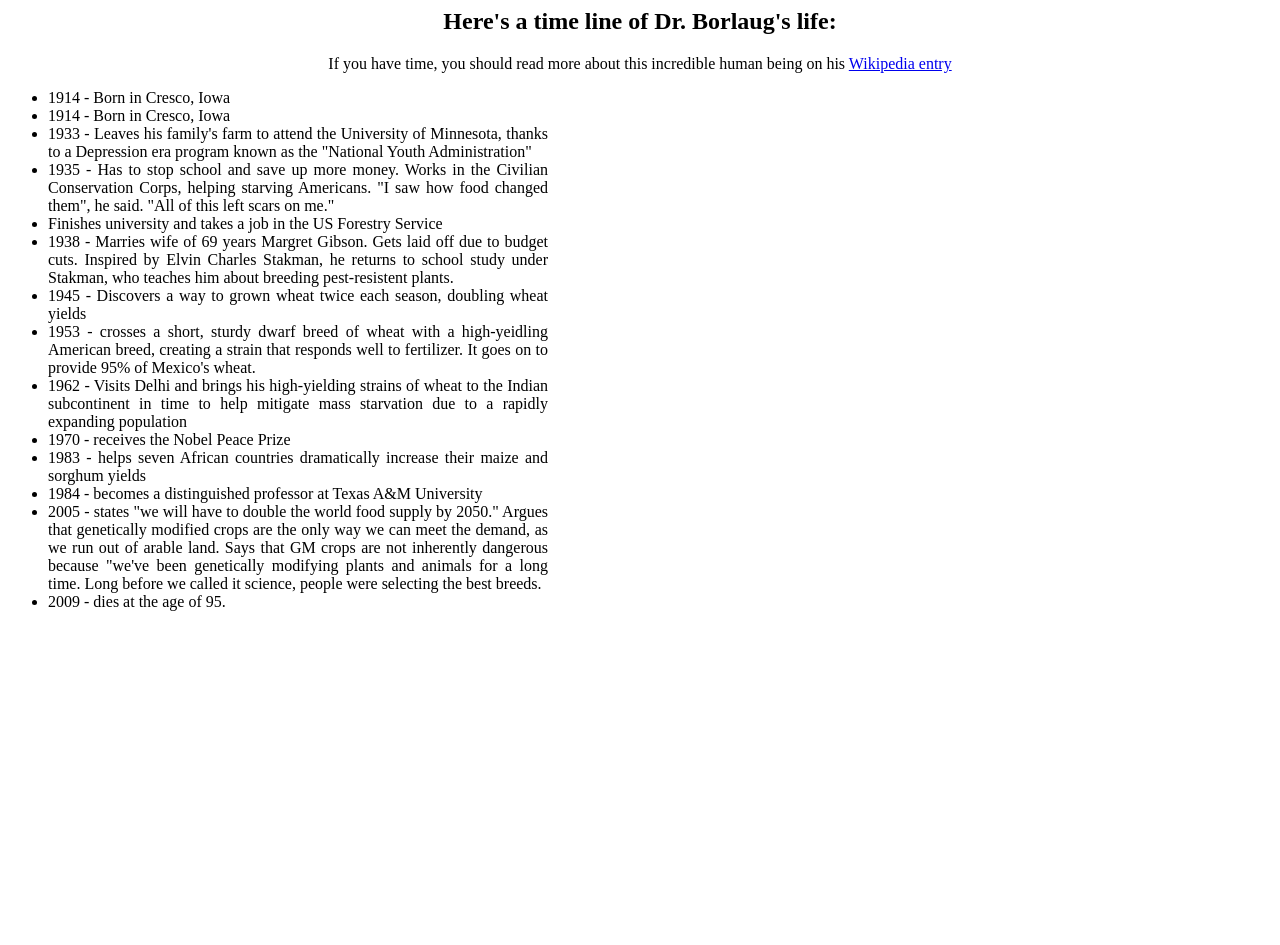
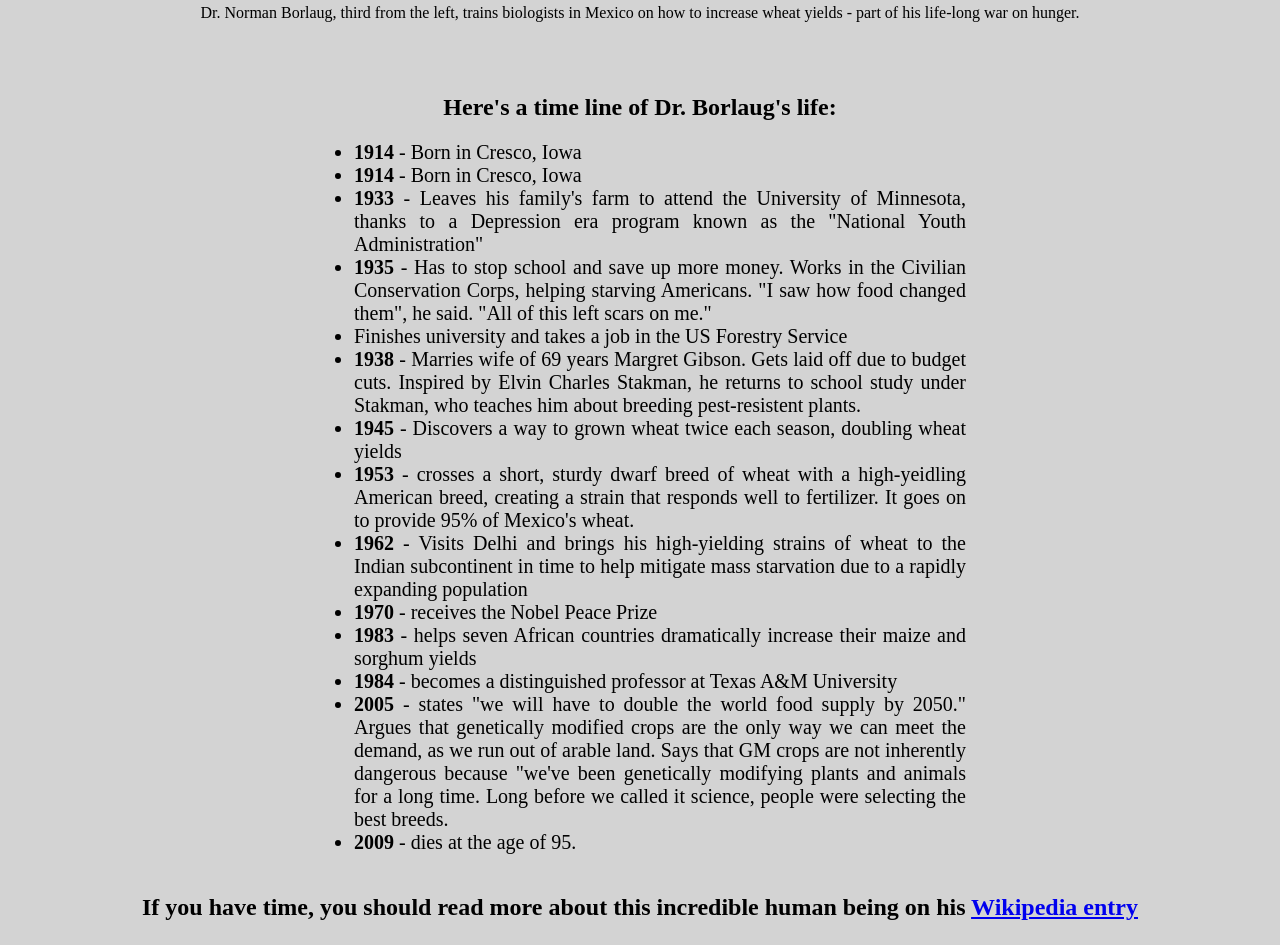
Before and after one commit to HAMMAS-SALEEM/Tribute-Page, a plain HTML site: page index.html in a window 1280 px wide. Shown: the part 430-1375 px from the top of the page. Before the commit the page ends 1057 px from the top, so only its background shows below. Drawn offline with Linux system fonts and the light colour scheme.

Commit message:
Final Hammas

```diff
--- a/index.html
+++ b/index.html
@@ -9,38 +9,34 @@
     <body>
         <main id='main'>
             <h1 id='title'>Dr. Norman Borlaug</h1>
-
             <div id="img-div">
                 <p id='img-caption'>The man who saved a billion lives</p>
                 <div id="img">
                     <p id="imge">
                     <img src="https://cdn.freecodecamp.org/testable-projects-fcc/images/tribute-page-main-image.jpg">
+                <p>Dr. Norman Borlaug, third from the left, trains biologists in Mexico on how to increase wheat yields - part of his life-long war on hunger.</p><br><br>
                 </p>
                 </div>
                 <p><h2>Here's a time line of Dr. Borlaug's life:</h2></p>
-        <p> If you have time, you should read more about this incredible human being on his
-            <a   href="https://en.wikipedia.org/wiki/Norman_Borlaug"  id="tribute-link" target="_blank" >Wikipedia entry</a>
-            </p>
-
             </div>
 
         </main>
-
+        <table id='content'>
             <ul>
                 <li>
-                1914 - Born in Cresco, Iowa
+                    <b>1914</b> - Born in Cresco, Iowa
 
                 </li>
                 <li>
-                1914 - Born in Cresco, Iowa
+                    <b>1914</b> - Born in Cresco, Iowa
 
                 </li>
                 <li>
-                1933 - Leaves his family's farm to attend the University of Minnesota, thanks to a Depression era program known as the "National Youth Administration"
+                    <b>1933</b> - Leaves his family's farm to attend the University of Minnesota, thanks to a Depression era program known as the "National Youth Administration"
 
                 </li>
                 <li>
-                1935 - Has to stop school and save up more money. Works in the Civilian Conservation Corps, helping starving Americans. "I saw how food changed them", he said. "All of this left scars on me."
+                    <b>1935</b> - Has to stop school and save up more money. Works in the Civilian Conservation Corps, helping starving Americans. "I saw how food changed them", he said. "All of this left scars on me."
 
                 </li>
                 <li>
@@ -48,40 +44,47 @@
 
                 </li>
                 <li>
-                1938 - Marries wife of 69 years Margret Gibson. Gets laid off due to budget cuts. Inspired by Elvin Charles Stakman, he returns to school study under Stakman, who teaches him about breeding pest-resistent plants.
+                    <b>1938</b> - Marries wife of 69 years Margret Gibson. Gets laid off due to budget cuts. Inspired by Elvin Charles Stakman, he returns to school study under Stakman, who teaches him about breeding pest-resistent plants.
 
                 </li>
 
 
                 <li>
-                1945 - Discovers a way to grown wheat twice each season, doubling wheat yields
+                    <b>1945</b> - Discovers a way to grown wheat twice each season, doubling wheat yields
 
                 </li>
                 <li>
-                1953 - crosses a short, sturdy dwarf breed of wheat with a high-yeidling American breed, creating a strain that responds well to fertilizer. It goes on to provide 95% of Mexico's wheat.
+                    <b>1953</b> - crosses a short, sturdy dwarf breed of wheat with a high-yeidling American breed, creating a strain that responds well to fertilizer. It goes on to provide 95% of Mexico's wheat.
 
                 </li>
 
                 <li>
-                1962 - Visits Delhi and brings his high-yielding strains of wheat to the Indian subcontinent in time to help mitigate mass starvation due to a rapidly expanding population
+                    <b>1962</b> - Visits Delhi and brings his high-yielding strains of wheat to the Indian subcontinent in time to help mitigate mass starvation due to a rapidly expanding population
                 </li>
                 <li>
-                1970 - receives the Nobel Peace Prize
+                    <b>1970</b> - receives the Nobel Peace Prize
                 </li>
                 <li>
-                1983 - helps seven African countries dramatically increase their maize and sorghum yields
+                    <b>1983</b> - helps seven African countries dramatically increase their maize and sorghum yields
 
                 </li>
 
                 <li>
-                1984 - becomes a distinguished professor at Texas A&M University
+                    <b>1984</b> - becomes a distinguished professor at Texas A&M University
                 </li>
                 <li>
-                2005 - states "we will have to double the world food supply by 2050." Argues that genetically modified crops are the only way we can meet the demand, as we run out of arable land. Says that GM crops are not inherently dangerous because "we've been genetically modifying plants and animals for a long time. Long before we called it science, people were selecting the best breeds.
+                    <b>2005</b> - states "we will have to double the world food supply by 2050." Argues that genetically modified crops are the only way we can meet the demand, as we run out of arable land. Says that GM crops are not inherently dangerous because "we've been genetically modifying plants and animals for a long time. Long before we called it science, people were selecting the best breeds.
                 </li>
                 <li>
-                2009 - dies at the age of 95.
+                    <b>2009</b> - dies at the age of 95.
                 </li>
             </ul>
+
+        </table>
+        <p id='link'> If you have time, you should read more about this incredible human being on his
+            <a   href="https://en.wikipedia.org/wiki/Norman_Borlaug"  id="tribute-link" target="_blank" >Wikipedia entry</a>
+            </p>
+
+
     </body>
 </html>
--- a/style.css
+++ b/style.css
@@ -1,7 +1,5 @@
 #imge{
    text-align: center;
-
-
 }
 #title{
     text-align: center;
@@ -15,6 +13,15 @@ h2{
 li{
 
     text-align: justify;
+    margin-left: 25%;
+    margin-right: 25%;
+    font-size: 20px;
+}
 
-    max-width: 500px;
+#link{
+    font-size: 24px;
+    font-weight: bold;
 }
+body{
+    background-color: lightgrey;
+}
```
Lines whose indentation alone changed are shown as unchanged.
